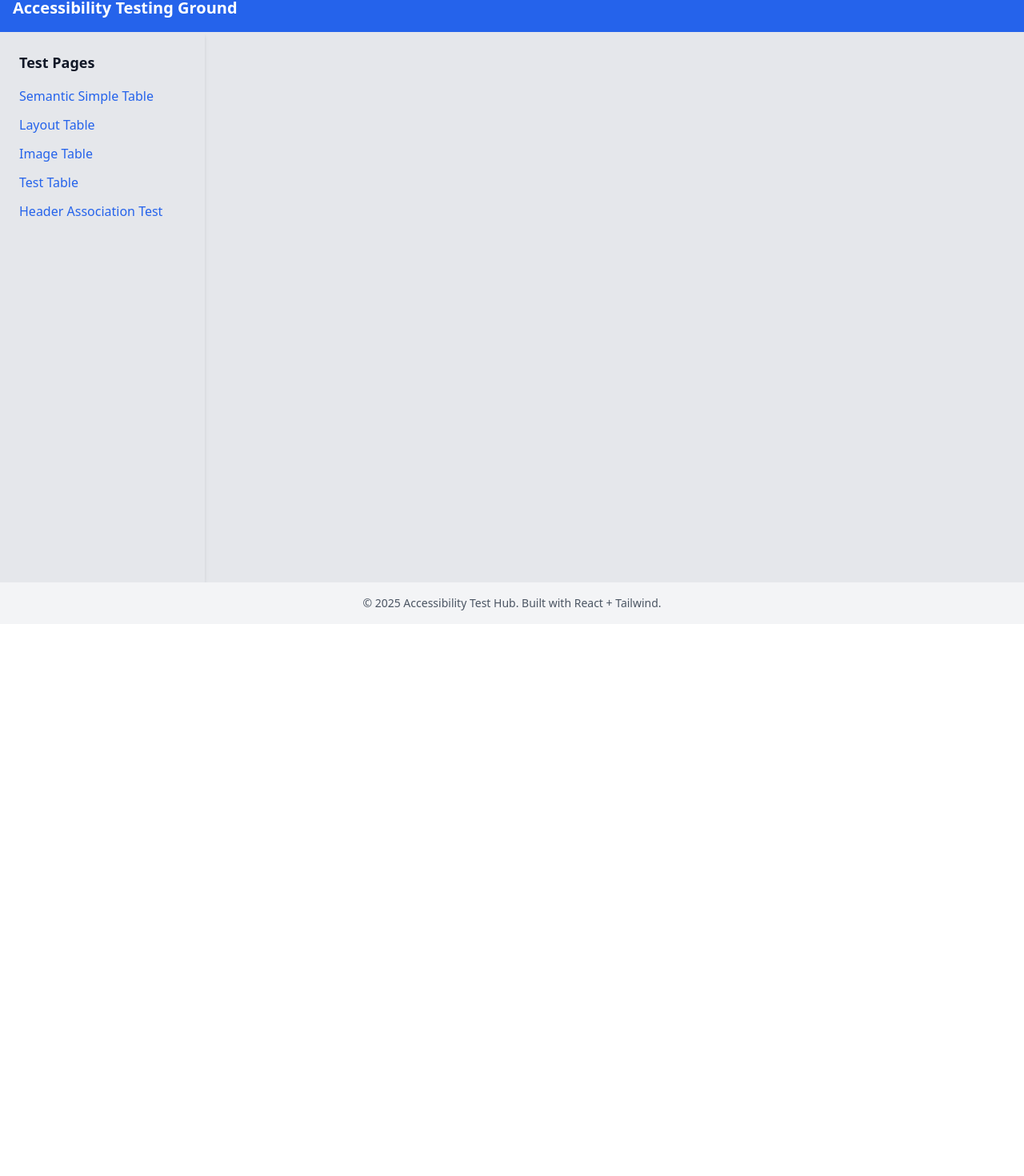
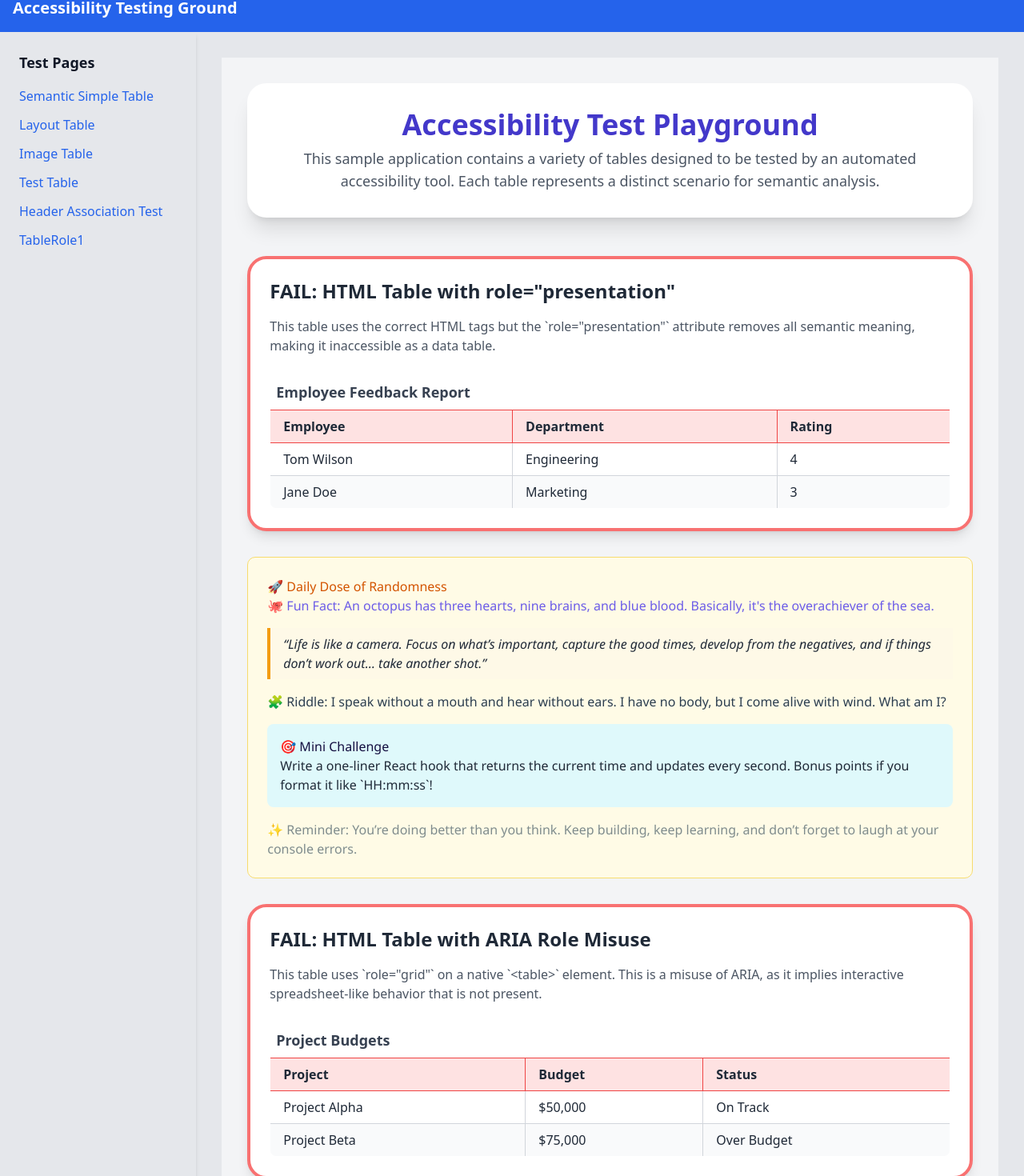
Before and after one commit to karthikveerla/a11y_webtesting, a React (Vite) app: page /table-role1 in a window 1280 px wide. Shown: the part 20-1490 px from the top of the page at 80% size. Before the commit the page ends 800 px from the top, so only its background shows below. Built offline with nearby package versions, Linux system fonts and the light colour scheme.

Commit message:
added new tablerole1

```diff
--- a/src/App.tsx
+++ b/src/App.tsx
@@ -4,6 +4,7 @@ import SemanticSimpleTable from './pages/SemanticSimpleTable';
 import SemanticComplexTable from './pages/SemanticComplexTable';
 import LayoutTable from './pages/LayoutTable';
 import GridTable from './pages/GridTable';
+import TableRole1 from './pages/TableRole1';
 import TestingTable from './pages/TestingTable';
 import ImageTable from './pages/ImageTable';
 import HeaderAssociationTestTable from './pages/HeaderAssociationTestTable';
@@ -26,6 +27,7 @@ function App() {
             <li><Link className="text-blue-600 hover:underline" to="/image-table">Image Table</Link></li>
             <li><Link className="text-blue-600 hover:underline" to="/testing-table">Test Table</Link></li>
             <li><Link className="text-blue-600 hover:underline" to="/header-association-test">Header Association Test</Link></li>
+            <li><Link className="text-blue-600 hover:underline" to="/table-role1">TableRole1</Link></li>
           </ul>
         </nav>
 
@@ -39,6 +41,7 @@ function App() {
             <Route path="/image-table" element={<ImageTable />} />
             <Route path="/testing-table" element={<TestingTable />} />
             <Route path="/header-association-test" element={<HeaderAssociationTestTable />} />
+            <Route path="/table-role1" element={<TableRole1/>}/>
           </Routes>
         </main>
       </div>
--- /dev/null
+++ b/src/pages/TableRole1.tsx
@@ -0,0 +1,111 @@
+import React from "react";
+
+const TableRole1 = () => {
+  return (
+    <div className="p-8 space-y-12 max-w-5xl mx-auto bg-gray-100 min-h-screen font-sans text-gray-800">
+
+      {/* App Header */}
+      <div className="bg-white rounded-3xl shadow-xl p-8">
+        <h1 className="text-4xl font-bold text-center text-indigo-700 mb-2">Accessibility Test Playground</h1>
+        <p className="text-center text-lg text-gray-600">
+          This sample application contains a variety of tables designed to be tested by an automated accessibility tool. Each table represents a distinct scenario for semantic analysis.
+        </p>
+      </div>
+
+      {/* Test Scenarios Section */}
+      <div className="space-y-8">
+
+
+
+        {/* Scenario 1: FAIL - HTML Table with role="presentation" */}
+        <div className="bg-white rounded-3xl shadow-lg p-6 border-4 border-red-400">
+          <h2 className="text-2xl font-bold mb-4">FAIL: HTML Table with role="presentation"</h2>
+          <p className="text-gray-600 mb-6">
+            This table uses the correct HTML tags but the `role="presentation"` attribute removes all semantic meaning, making it inaccessible as a data table.
+          </p>
+          <table id="table-presentation-fail" role="presentation" className="w-full table-auto border-collapse border border-red-500 rounded-lg overflow-hidden">
+            <caption className="caption-top text-left text-lg font-semibold p-2 text-gray-700">Employee Feedback Report</caption>
+            <thead className="bg-red-100">
+              <tr>
+                <th scope="col" className="px-4 py-2 text-left font-bold border border-red-500">Employee</th>
+                <th scope="col" className="px-4 py-2 text-left font-bold border border-red-500">Department</th>
+                <th scope="col" className="px-4 py-2 text-left font-bold border border-red-500">Rating</th>
+              </tr>
+            </thead>
+            <tbody>
+              <tr className="bg-white">
+                <td className="px-4 py-2 border border-gray-300">Tom Wilson</td>
+                <td className="px-4 py-2 border border-gray-300">Engineering</td>
+                <td className="px-4 py-2 border border-gray-300">4</td>
+              </tr>
+              <tr className="bg-gray-50">
+                <td className="px-4 py-2 border border-gray-300">Jane Doe</td>
+                <td className="px-4 py-2 border border-gray-300">Marketing</td>
+                <td className="px-4 py-2 border border-gray-300">3</td>
+              </tr>
+            </tbody>
+          </table>
+        </div>
+
+        <div style={{ padding: '1.5rem', backgroundColor: '#fffbe6', border: '1px solid #f7dc6f', borderRadius: '10px', fontFamily: 'Segoe UI, sans-serif' }}>
+  <h3 style={{ color: '#d35400' }}>🚀 Daily Dose of Randomness</h3>
+
+  <p style={{ color: '#6c5ce7' }}>
+    🐙 Fun Fact: An octopus has three hearts, nine brains, and blue blood. Basically, it's the overachiever of the sea.
+  </p>
+
+  <blockquote style={{ margin: '1rem 0', padding: '0.5rem 1rem', backgroundColor: '#fef9e7', borderLeft: '4px solid #f39c12', fontStyle: 'italic' }}>
+    “Life is like a camera. Focus on what’s important, capture the good times, develop from the negatives, and if things don’t work out… take another shot.”
+  </blockquote>
+
+  <p style={{ color: '#2c3e50' }}>
+    🧩 Riddle: I speak without a mouth and hear without ears. I have no body, but I come alive with wind. What am I?
+  </p>
+
+  <div style={{ marginTop: '1rem', padding: '1rem', backgroundColor: '#dff9fb', borderRadius: '8px' }}>
+    <h4 style={{ color: '#130f40' }}>🎯 Mini Challenge</h4>
+    <p>Write a one-liner React hook that returns the current time and updates every second. Bonus points if you format it like `HH:mm:ss`!</p>
+  </div>
+
+  <p style={{ marginTop: '1rem', color: '#7f8c8d' }}>
+    ✨ Reminder: You’re doing better than you think. Keep building, keep learning, and don’t forget to laugh at your console errors.
+  </p>
+        </div>
+
+
+        {/* Scenario 2: FAIL - HTML Table with ARIA Role Misuse */}
+        <div className="bg-white rounded-3xl shadow-lg p-6 border-4 border-red-400">
+          <h2 className="text-2xl font-bold mb-4">FAIL: HTML Table with ARIA Role Misuse</h2>
+          <p className="text-gray-600 mb-6">
+            This table uses `role="grid"` on a native `&lt;table&gt;` element. This is a misuse of ARIA, as it implies interactive spreadsheet-like behavior that is not present.
+          </p>
+          <table id="table-grid-misuse-fail" role="grid" className="w-full table-auto border-collapse border border-red-500 rounded-lg overflow-hidden">
+            <caption className="caption-top text-left text-lg font-semibold p-2 text-gray-700">Project Budgets</caption>
+            <thead className="bg-red-100">
+              <tr>
+                <th role="columnheader" className="px-4 py-2 text-left font-bold border border-red-500">Project</th>
+                <th role="columnheader" className="px-4 py-2 text-left font-bold border border-red-500">Budget</th>
+                <th role="columnheader" className="px-4 py-2 text-left font-bold border border-red-500">Status</th>
+              </tr>
+            </thead>
+            <tbody>
+              <tr role="row" className="bg-white">
+                <td role="cell" className="px-4 py-2 border border-gray-300">Project Alpha</td>
+                <td role="cell" className="px-4 py-2 border border-gray-300">$50,000</td>
+                <td role="cell" className="px-4 py-2 border border-gray-300">On Track</td>
+              </tr>
+              <tr role="row" className="bg-gray-50">
+                <td role="cell" className="px-4 py-2 border border-gray-300">Project Beta</td>
+                <td role="cell" className="px-4 py-2 border border-gray-300">$75,000</td>
+                <td role="cell" className="px-4 py-2 border border-gray-300">Over Budget</td>
+              </tr>
+            </tbody>
+          </table>
+        </div>
+
+      </div>
+    </div>
+  );
+};
+
+export default TableRole1;
```
